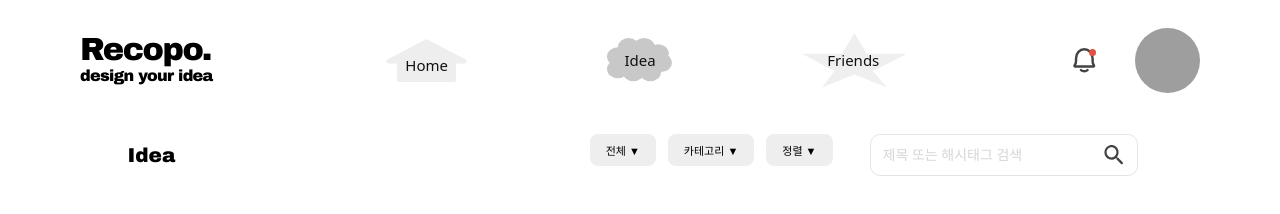
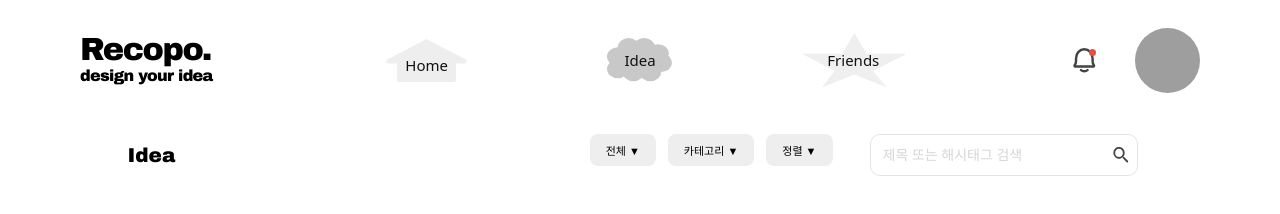
Before and after one commit to TeamBarcode/Recopo-FE, a React (Vite) app: page /ideas in a window 1280 px wide. Shown: the top 214 px of the page. Built offline with nearby package versions, Linux system fonts and the light colour scheme; grey boxes are pictures that could not be loaded; a web font is replaced by a local one.

Commit message:
style: Home/Idea 검색 버튼 크기를 Friends와 동일하게 축소
검색 버튼 너비 45px→32px, 아이콘 20px→16px로 줄여 Friends 검색창과
시각적으로 동일하게 맞춤.

```diff
--- a/src/features/brainstorm/components/BrainstormBoard.tsx
+++ b/src/features/brainstorm/components/BrainstormBoard.tsx
@@ -172,7 +172,7 @@ const SearchInput = styled.input`
 
 const SearchButton = styled.button`
     flex-shrink : 0;
-    width : 45px;
+    width : 32px;
     height : 100%;
     padding : 0;
     display : flex;
@@ -183,8 +183,8 @@ const SearchButton = styled.button`
     cursor : pointer;
 
     img {
-        width : 20px;
-        height : 20px;
+        width : 16px;
+        height : 16px;
     }
 `;
 
--- a/src/pages/IdeaPage.tsx
+++ b/src/pages/IdeaPage.tsx
@@ -115,8 +115,8 @@ const SearchInput = styled.input`
   &::placeholder { color:${tokens.colors.text.placeholder}; font-size:${tokens.fontSize.lg}; font-weight:${tokens.fontWeight.light}; }
 `;
 const SearchButton = styled.button`
-  width:45px; height:100%; padding:0; display:flex; align-items:center; justify-content:center; border:0; background:transparent; cursor:pointer;
-  img { width:20px; height:20px; }
+  flex-shrink:0; width:32px; height:100%; padding:0; display:flex; align-items:center; justify-content:center; border:0; background:transparent; cursor:pointer;
+  img { width:16px; height:16px; }
 `;
 const IdeaGrid = styled.div`
   margin-top:36px; display:grid; grid-template-columns:repeat(3,minmax(220px,270px)); justify-content:center; gap:40px 100px;
```
